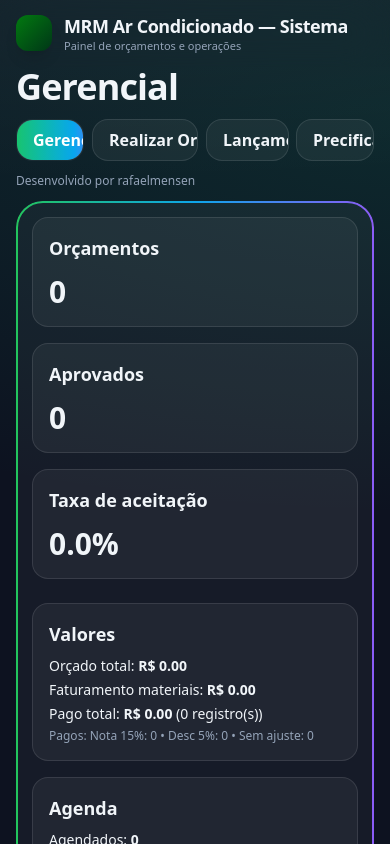
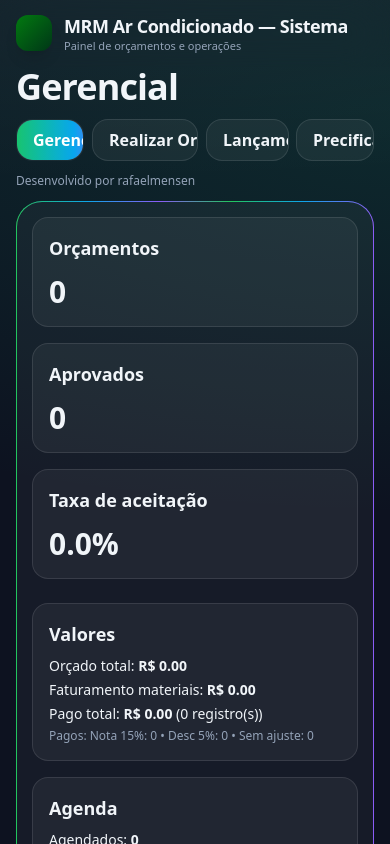
Before and after one commit to rafaelmensen/mrm_ar_condicionado, a React (Vite) app: page / in a window 390 px wide. Shown: the top 844 px of the page. Built offline with nearby package versions, Linux system fonts and the light colour scheme.

Commit message:
fix: borda animada compatível com mobile (SVG sem calc; width/height 100%)

```diff
--- a/src/App.tsx
+++ b/src/App.tsx
@@ -438,7 +438,7 @@ export default function App() {
 
 <main className="mx-auto max-w-[1600px] px-4 pb-12 pt-3">
   <div className="relative rounded-[26px] mb-6 overflow-hidden">
-    {/* Fundo + borda discreta (seu original) */}
+    {/* Fundo + borda discreta */}
     <motion.div
       key={`surface-${route}`}
       layoutId={`surface-${route}`}
@@ -447,16 +447,21 @@ export default function App() {
       transition={{ type: "spring", stiffness: 420, damping: 36, mass: 0.6 }}
     />
 
-    {/* Borda animada: SVG com stroke alinhado no rx=26 (sem preencher nada) */}
+    {/* Borda animada: SVG – sem calc(), compatível com mobile */}
     <svg
       className="absolute inset-0 w-full h-full pointer-events-none"
       aria-hidden
+      preserveAspectRatio="none"
+      style={{ transform: 'translateZ(0)' }}
     >
       <defs>
         {/* gradiente que gira sobre a caixa (cores “andando” pela borda) */}
         <linearGradient id={`spinGrad-${route}`} x1="0" y1="0" x2="1" y2="0" gradientUnits="objectBoundingBox">
           <stop offset="0%"   stopColor="#22c55e"/>
-          <stop offset="50%"  stopColor="#0ea5e9"/>
+          <stop offset="20%"  stopColor="#0ea5e9"/>
+          <stop offset="40%"  stopColor="#8b5cf6"/>
+          <stop offset="60%"  stopColor="#22c55e"/>
+          <stop offset="80%"  stopColor="#0ea5e9"/>
           <stop offset="100%" stopColor="#8b5cf6"/>
           <animateTransform
             attributeName="gradientTransform"
@@ -467,10 +472,10 @@ export default function App() {
         </linearGradient>
       </defs>
 
-      {/* OBS: x/y = 1px e strokeWidth=2 -> stroke fica TODO para dentro, não corta */}
+      {/* stroke interno sem calc(): o overflow-hidden corta a metade externa */}
       <rect
-        x="1" y="1"
-        width="calc(100% - 2px)" height="calc(100% - 2px)"
+        x="0" y="0"
+        width="100%" height="100%"
         rx="26" ry="26"
         fill="none"
         stroke={`url(#spinGrad-${route})`}
```
